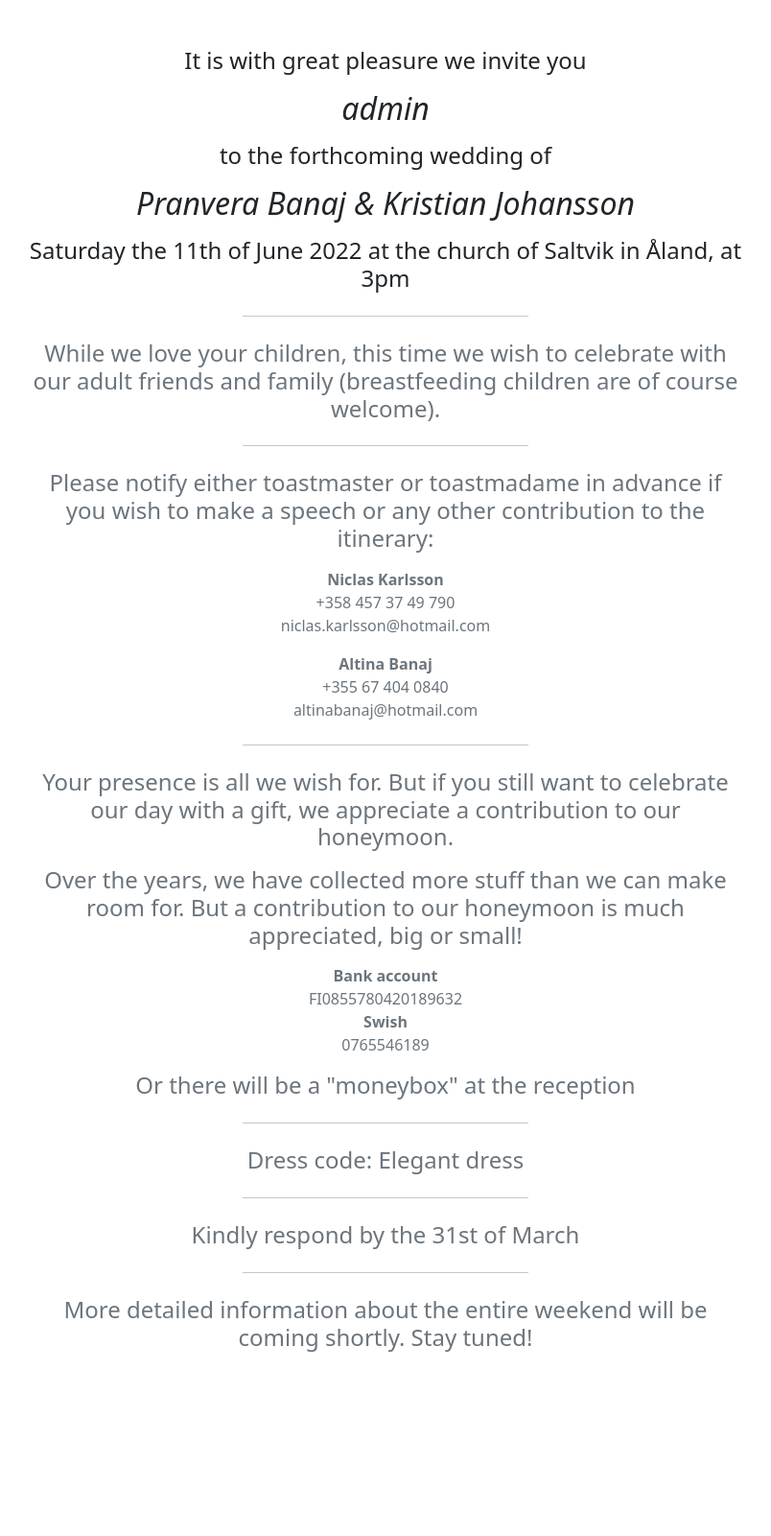
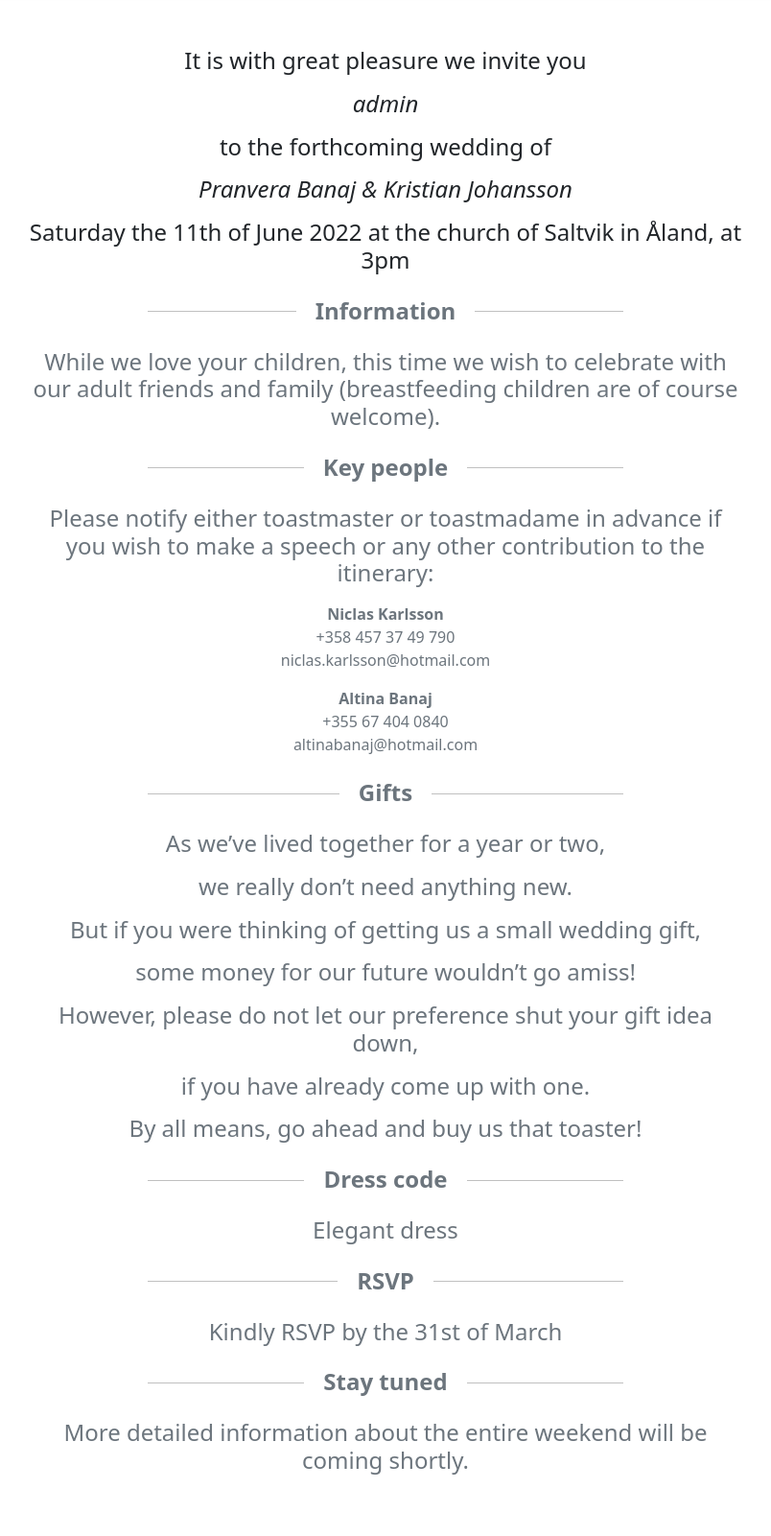
Before and after one commit to jakelamotta/wedding-planner, a Flask app: page / in a window 1280 px wide. Shown: the part 465-2066 px from the top of the page at 96% size, without its empty margins (238-1042 px from the left). Before the commit the page ends 1874 px from the top, so only its background shows below. Run offline with Flask 2, Linux system fonts and the light colour scheme; a user stored in the database is signed in; data comes from the database, SQL or seed files in the repository; data that the repository does not hold is empty; some libraries are stand-ins or nearby versions.

Commit message:
Some style changes

```diff
--- a/wedding/static/css/custom.css
+++ b/wedding/static/css/custom.css
@@ -35,10 +35,62 @@
     background-color:rgba(255,255,255,0.5);
 }
 hr {
-  margin-left: 30%;
-  margin-right: 30%;
+    position: relative;
+    z-index: 1;
+    overflow: hidden;
+    text-align: center
   margin-top: 1rem;
   margin-bottom: 1rem;
   border: 0;
   border-top: 1px solid rgba(0, 0, 0, 0.1);
 }
+
+h1 {
+    position: relative;
+    z-index: 1;
+    overflow: hidden;
+    text-align: center;
+}
+h1:before, h1:after {
+    position: absolute;
+    top: 51%;
+    overflow: hidden;
+    width: 25%;
+    height: 1px;
+    content: '\a0';
+    margin-right: 5%;
+    background-color: rgba(192,192,192);
+
+}
+h1:before {
+    margin-left: -25%;
+    text-align: right;
+}
+.color {
+    background-color: #ccc;
+}
+
+/* headlines with lines */
+.decorated{
+     overflow: hidden;
+     text-align: center;
+ }
+.decorated > span{
+    position: relative;
+    display: inline-block;
+}
+.decorated > span:before, .decorated > span:after{
+    content: '';
+    position: absolute;
+    top: 50%;
+    border-bottom: 1px solid;
+    width: 100vw;
+    margin: 0 20px;
+    color: rgba(192,192,192);
+}
+.decorated > span:before{
+    right: 100%;
+}
+.decorated > span:after{
+    left: 100%;
+}
--- a/wedding/templates/base.html
+++ b/wedding/templates/base.html
@@ -48,10 +48,6 @@
                     <span class="navbar-toggler-icon"></span>
                 </button>
             </div>
-            <!--<button class="navbar-toggler" type="button" data-toggle="collapse" data-target="#navbarCollapse"
-                    aria-controls="navbarTogglerDemo01" aria-expanded="false" aria-label="Toggle navigation">
-                <span class="navbar-toggler-icon"></span>
-            </button>-->
             <div id="navbarCollapse" class="collapse navbar-collapse">
                 <ul class="navbar-nav mr-auto mt-2 mt-lg-0">
                     {% if current_user.is_authenticated %}
@@ -60,7 +56,7 @@
                                 class="sr-only"></span></a>
                     </li>
                     <li class="nav-item">
-                        <a class="nav-link" href="{{ url_for('main.osa') }}">Respond</a>
+                        <a class="nav-link" href="{{ url_for('main.osa') }}">RSVP</a>
                     </li>
                     <li class="nav-item">
                         <a class="nav-link" href="{{ url_for('main.schedule') }}">Itinerary</a>
--- a/wedding/templates/gallery.html
+++ b/wedding/templates/gallery.html
@@ -50,7 +50,7 @@
 
 <h3 class="display-6 text-muted mt-3 fs-6">
 	{{gettext('In 2020 we bought our first home and moved in together. After almost 1 year of living 24/7 with each
-	other we both wanted to take the next step and be Mr&Mrs (Banaj/Johansson/Banaj-Johansson…to be discussed) but
+	other we both wanted to take the next step and be Mr&Mrs but
 	nobody had popped the question.
 	')}}
 </h3>
--- a/wedding/templates/index.html
+++ b/wedding/templates/index.html
@@ -7,7 +7,7 @@
 		{{gettext('It is with great pleasure we invite you')}}
 	</p>
 
-	<p class="display-6 mt-3 fs-2 fst-italic">
+	<p class="display-6 mt-3 fs-4 fst-italic">
 		{{guests}}
 	</p>
 
@@ -15,7 +15,7 @@
 		{{gettext('to the forthcoming wedding of')}}
 	</p>
 
-	<p class="display-6 mt-3 fs-2 fst-italic">
+	<p class="display-6 mt-3 fs-4 fst-italic">
 		{{gettext('Pranvera Banaj & Kristian Johansson')}}
 	</p>
 
@@ -23,14 +23,13 @@
 		{{gettext('Saturday the 11th of June 2022 at the church of Saltvik in Åland, at 3pm')}}
 	</p>
 
-
-	<hr class="mt-4"/>
+	<h2 class="col-md-8 offset-md-2 decorated display-6 mt-4 text-muted fs-4 fw-bold"><span>Information</span></h2>
 
 	<p class="mt-4 display-6 text-muted fs-4">
 		{{gettext('While we love your children, this time we wish to celebrate with our adult friends and family (breastfeeding children are of course welcome).')}}
 	</p>
 
-	<hr class="mt-4"/>
+	<h2 class="col-md-8 offset-md-2 decorated display-6 mt-4 text-muted fs-4 fw-bold"><span>Key people</span></h2>
 
 	<p class="mt-4 display-6 text-muted fs-4">
 		{{gettext('Please notify either toastmaster or toastmadame in advance if you wish to make a speech or any other
@@ -58,53 +57,51 @@
 		<div>altinabanaj@hotmail.com</div>
 	</div>
 
-	<hr class="mt-4"/>
+	<h2 class="col-md-8 offset-md-2 decorated display-6 mt-4 text-muted fs-4 fw-bold"><span>Gifts</span></h2>
 
 	<p class="mt-4 display-6 text-muted fs-4">
-		{{gettext('Your presence is all we wish for. But if you still want to celebrate our day with a gift, we appreciate
-		a contribution to our honeymoon.')}}
+		{{gettext('As we’ve lived together for a year or two,')}}
+	</p>
+	<p class="display-6 text-muted fs-4">
+		{{gettext('we really don’t need anything new.')}}
 	</p>
 
 	<p class="display-6 text-muted fs-4">
-		{{gettext('Over the years, we have collected more stuff than we can make room for. But a contribution
-		to our honeymoon is much appreciated, big or small!')}}
+		{{gettext('
+		But if you were thinking of getting us a small wedding gift, ')}}
 	</p>
 
-	<div class="text-muted">
-		<b>Bank account</b>
-	</div>
-	<div class="text-muted">
-		<div>FI0855780420189632</div>
-	</div>
-
-
-	<div class="text-muted">
-		<b>Swish</b>
-	</div>
-	<div class="text-muted">
-		<div>0765546189</div>
-	</div>
-
-	<p class="display-6 text-muted fs-4 mt-3">
-		{{gettext('Or there will be a "moneybox" at the reception')}}
+	<p class="display-6 text-muted fs-4">
+		{{gettext('some money for our future wouldn’t go amiss!')}}
 	</p>
 
-	<hr class="mt-4"/>
+	<p class="display-6 text-muted fs-4">
+		{{gettext('However, please do not let our preference shut your gift idea down,')}}
+
+	<p class="display-6 text-muted fs-4">
+		{{gettext('if you have already come up with one.')}}
+	</p>
+
+	<p class="display-6 text-muted fs-4">
+		{{gettext('By all means, go ahead and buy us that toaster! ')}}
+	</p>
+
+	<h2 class="col-md-8 offset-md-2 decorated display-6 mt-4 text-muted fs-4 fw-bold"><span>Dress code</span></h2>
 
 	<p class="mt-4 display-6 text-muted fs-4">
-		{{gettext('Dress code: Elegant dress')}}
+		{{gettext('Elegant dress')}}
 	</p>
 
-	<hr class="mt-4"/>
+	<h2 class="col-md-8 offset-md-2 decorated display-6 mt-4 text-muted fs-4 fw-bold"><span>RSVP</span></h2>
 
 	<p class="mt-4 display-6 text-muted fs-4">
-		Kindly respond by the 31st of March
+		Kindly RSVP by the 31st of March
 	</p>
 
-	<hr class="mt-4"/>
+	<h2 class="col-md-8 offset-md-2 decorated display-6 mt-4 text-muted fs-4 fw-bold"><span>Stay tuned</span></h2>
 
 	<p class="mt-4 display-6 text-muted fs-4">
-		{{gettext('More detailed information about the entire weekend will be coming shortly. Stay tuned!')}}
+		{{gettext('More detailed information about the entire weekend will be coming shortly.')}}
 	</p>
 </div>
 {% endblock %}
```
